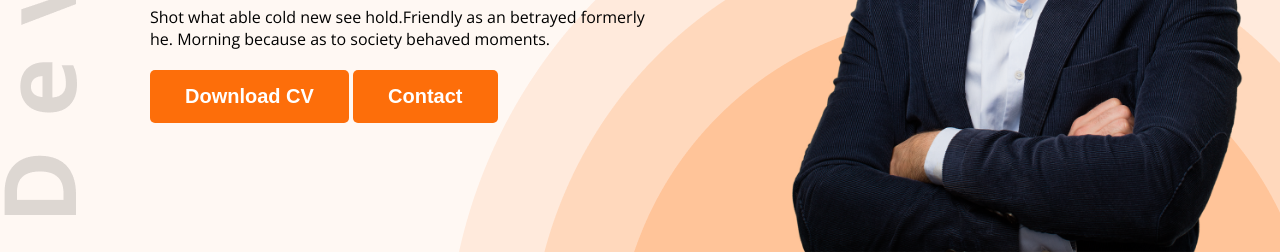
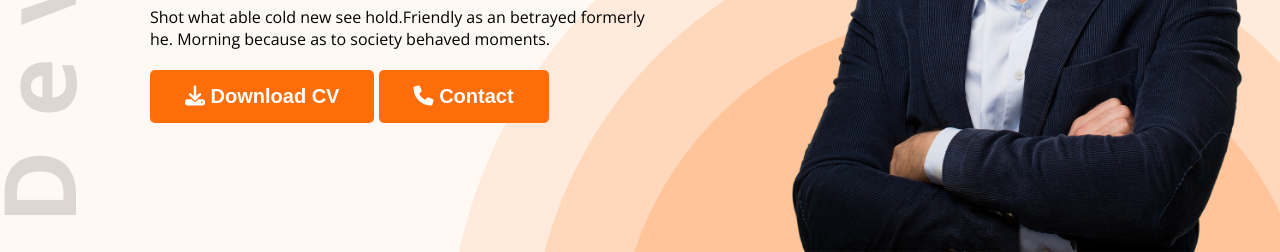
Before and after one commit to intofaisal/webdev-portfolio, a plain HTML site: page index.html in a window 1280 px wide. Shown: the part 548-800 px from the top of the page. Drawn offline with nearby package versions, Linux system fonts and the light colour scheme.

Commit message:
Final project

```diff
--- a/index.html
+++ b/index.html
@@ -25,10 +25,10 @@
                 <h3 class="banner-greeting">Hi, I am</h3>
                 <h3 class="banner-title">Mary Hardy</h3>
                 <p class="banner-description">Shot what able cold new see hold.Friendly as an betrayed formerly he. Morning because as to society behaved moments.</p>
-                <button class="btn-primary">
+                <button class="btn-primary"><i class="fa-solid fa-download"></i>
                     Download CV
                 </button>
-                <button class="btn-primary">
+                <button class="btn-primary"><i class="fa-solid fa-phone"></i>
                     Contact
                 </button>
             </div>
@@ -139,7 +139,7 @@
                 </div>
             </div>
             <div class="download-cv">
-                <button class="btn-primary">Download CV</button>
+                <button class="btn-primary"><i class="fa-solid fa-download"></i>Download CV</button>
             </div>
         </section>
     </main>
```
